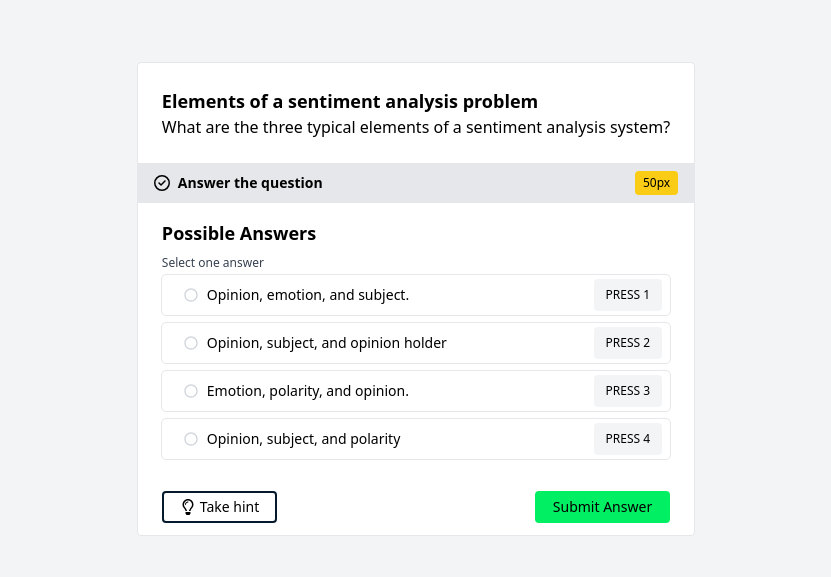
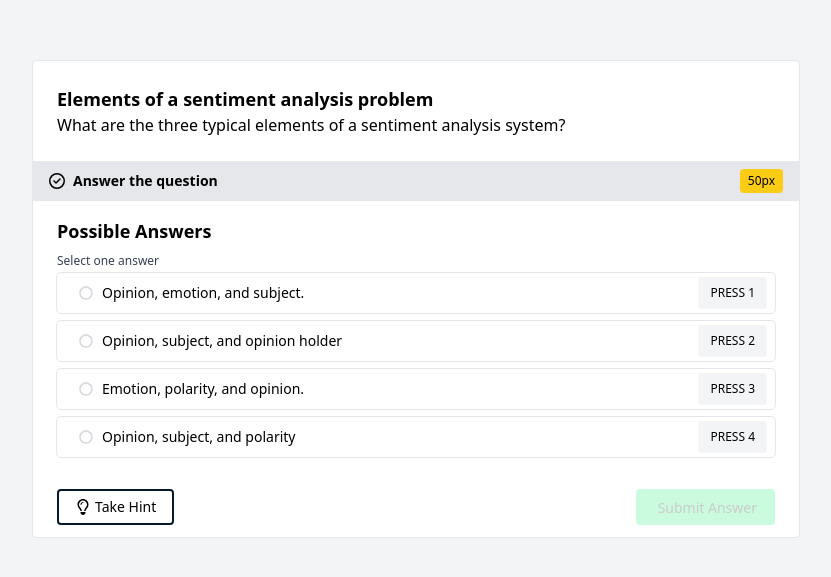
Before and after one commit to educartoons/datacamp-dashboard, a React (Vite) app: page / in a window 1280 px wide. Shown: the part 101-678 px from the top of the page, without its empty margins (224-1055 px from the left). Built offline with nearby package versions, Linux system fonts and the light colour scheme.

Commit message:
add listeners, create Button Component

```diff
--- a/src/Quiz.tsx
+++ b/src/Quiz.tsx
@@ -1,7 +1,7 @@
-import { useState } from "react";
-import { FaRegCircleCheck } from "react-icons/fa6";
-import { FaRegLightbulb } from "react-icons/fa";
+import { useEffect, useState } from "react";
+import { FaRegCircleCheck, FaRegLightbulb } from "react-icons/fa6";
 import { ListItem } from "./components/ListItem";
+import { Button } from "./components/Button";
 
 const QUESTION = {
   title: "Elements of a sentiment analysis problem",
@@ -17,14 +17,40 @@ const QUESTION = {
 
 function Quiz() {
   const [indexChecked, setIndexChecked] = useState("");
+  const [showHint, setShowHint] = useState(false);
+  const [disableSubmit, setDisableSubmit] = useState(true);
 
   const handleChecked = (index: number) => {
     setIndexChecked(String(index));
   };
 
+  const handleShowHint = () => {
+    setShowHint(true);
+  };
+
+  const handleKeyDown = (event: KeyboardEvent) => {
+    const allowedKeys = [1, 2, 3, 4];
+    if (allowedKeys.includes(Number(event.key))) {
+      setIndexChecked(String(Number(event.key) - 1));
+    }
+  };
+
+  useEffect(() => {
+    window.addEventListener("keydown", handleKeyDown);
+    return () => {
+      window.removeEventListener("keydown", handleKeyDown);
+    };
+  }, []);
+
+  useEffect(() => {
+    if (indexChecked !== "") {
+      setDisableSubmit(false);
+    }
+  }, [indexChecked]);
+
   return (
     <div className="flex items-center min-h-screen">
-      <div className="bg-white max-w-3xl mx-auto border border-gray-200 rounded">
+      <div className="bg-white w-[768px] max-w-full mx-auto border border-gray-200 rounded">
         <div className="px-6 py-6">
           <h2 className="text-lg font-semibold">{QUESTION.title}</h2>
           <p className="text-md font-light">{QUESTION.question}</p>
@@ -58,15 +84,28 @@ function Quiz() {
             </ul>
           </div>
           <div className="flex justify-between mt-8">
-            <button className="flex items-center border-2 border-datacampBlue py-1 rounded px-4">
-              <FaRegLightbulb />
-              <span className="ml-1 font-medium text-sm">Take hint</span>
-            </button>
-            <button className="border-2 border-datacampGreen bg-datacampGreen font-medium text-sm px-4 py-1 rounded">
+            <Button
+              onClick={handleShowHint}
+              variant="secondary"
+              icon={<FaRegLightbulb />}
+            >
+              Take Hint
+            </Button>
+            <Button variant="primary" disabled={disableSubmit}>
               Submit Answer
-            </button>
+            </Button>
           </div>
         </div>
+        {showHint && (
+          <div className="px-6 bg-gray-200 py-4">
+            <h5 className="font-semibold text-sm mb-2">Hint</h5>
+            <p className="text-sm">
+              Although true AGI (Artificial General Intelligence) is not a
+              reality yet, the latest AI achievements can be deemed as examples
+              halfway between AI and AGI.
+            </p>
+          </div>
+        )}
       </div>
     </div>
   );
--- /dev/null
+++ b/src/components/Button.tsx
@@ -0,0 +1,35 @@
+import { ButtonHTMLAttributes } from "react";
+
+type ButtonVariants = "primary" | "secondary";
+
+type ButtonProps = {
+  children: React.ReactNode;
+  disabled?: boolean;
+  variant: ButtonVariants;
+  icon?: React.ReactNode;
+} & ButtonHTMLAttributes<HTMLButtonElement>;
+
+const baseButton = "border-2 px-4 py-1 rounded disabled:opacity-20";
+
+const variantLookup = {
+  primary: "border-datacampGreen bg-datacampGreen font-medium",
+  secondary: "flex items-center border-datacampBlue",
+};
+
+// Single Responsability
+// Atoms
+
+function Button({ children, variant, disabled, icon, ...rest }: ButtonProps) {
+  return (
+    <button
+      className={`${baseButton} + ${variantLookup[variant]}`}
+      disabled={disabled}
+      {...rest}
+    >
+      {icon}
+      <span className="ml-1 font-medium text-sm">{children}</span>
+    </button>
+  );
+}
+
+export { Button };
```
